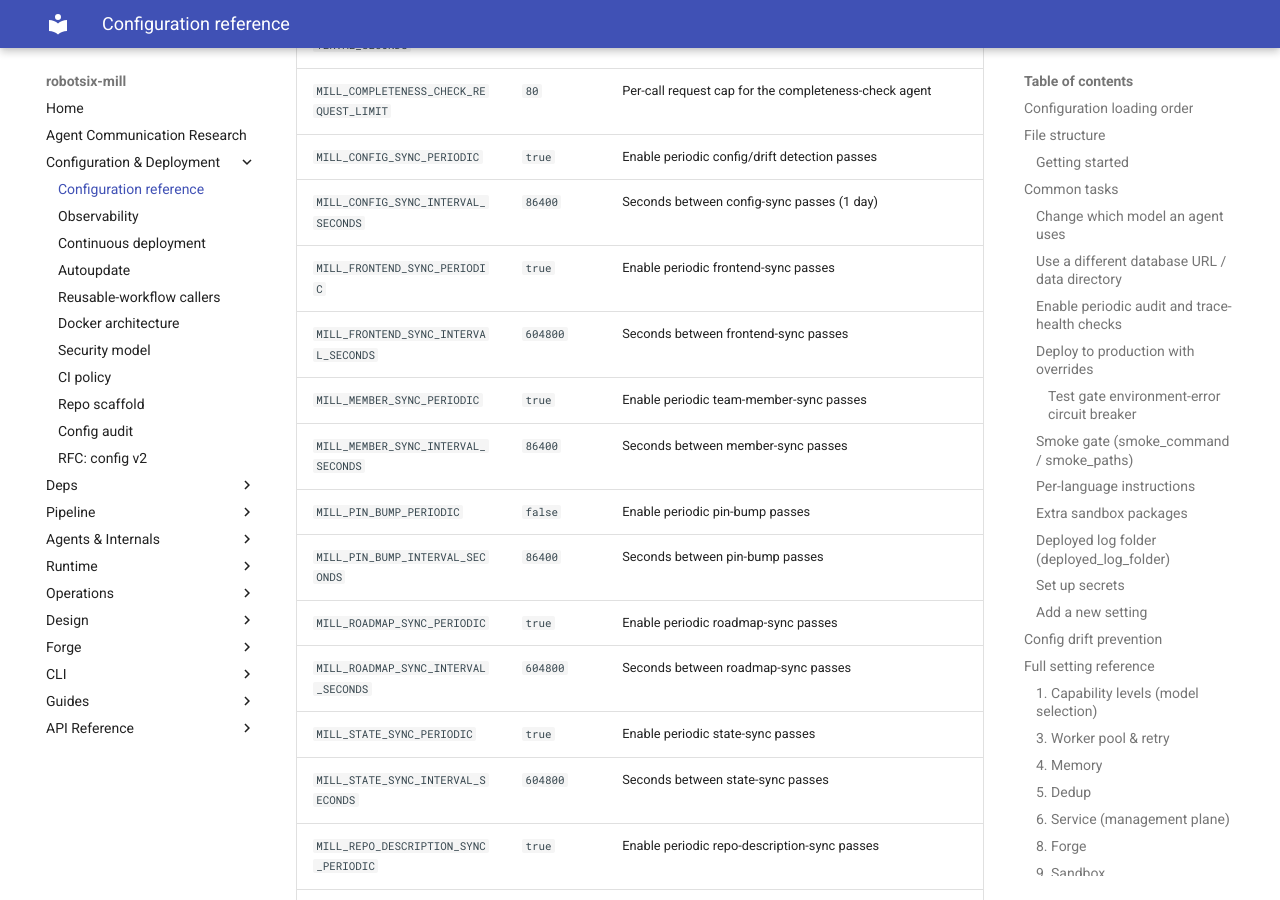
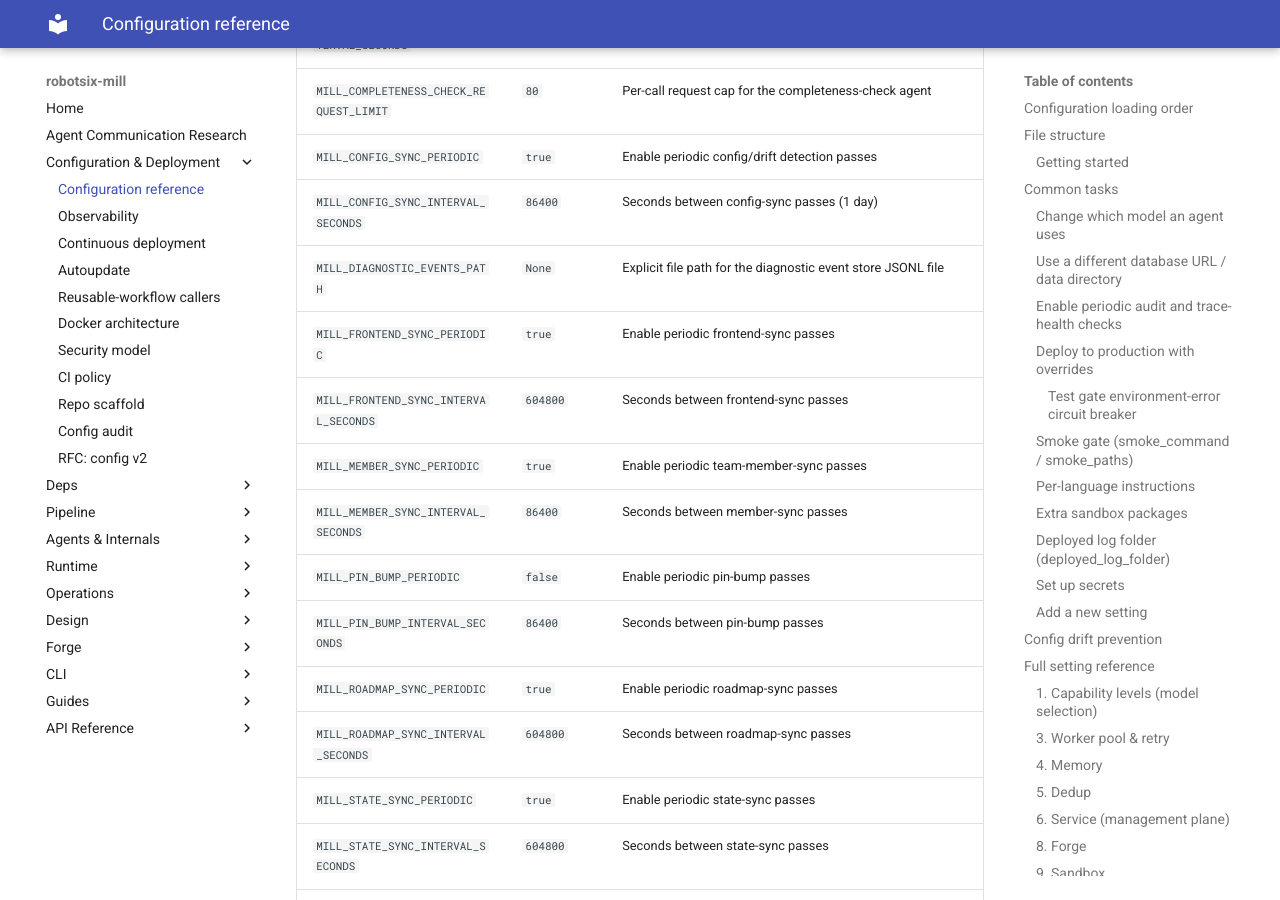
Before and after one commit to damien-robotsix/robotsix-mill, an MkDocs documentation site: the page built from docs/config/configuration.md, in a window 1280 px wide and 900 px high, scrolled down 37027 px. Built offline with MkDocs 1.6.1 and Material for MkDocs 9.7.7, drawn with Linux system fonts in a browser that asks for light colours.

Commit message:
mill: config drift: diagnostic_events_path missing from docs/config/configuration.md (20260729T094629Z-config-drift-diagnostic-events-path-miss-0509) (#2621)
Co-authored-by: robotsix-mill <mill@robotsix.local>

```diff
--- a/docs/config/configuration.md
+++ b/docs/config/configuration.md
@@ -899,6 +899,7 @@ and as environment variables:
 | `MILL_COMPLETENESS_CHECK_REQUEST_LIMIT` | `80` | Per-call request cap for the completeness-check agent |
 | `MILL_CONFIG_SYNC_PERIODIC` | `true` | Enable periodic config/drift detection passes |
 | `MILL_CONFIG_SYNC_INTERVAL_SECONDS` | `86400` | Seconds between config-sync passes (1 day) |
+| `MILL_DIAGNOSTIC_EVENTS_PATH` | `None` | Explicit file path for the diagnostic event store JSONL file |
 | `MILL_FRONTEND_SYNC_PERIODIC` | `true` | Enable periodic frontend-sync passes |
 | `MILL_FRONTEND_SYNC_INTERVAL_SECONDS` | `604800` | Seconds between frontend-sync passes |
 | `MILL_MEMBER_SYNC_PERIODIC` | `true` | Enable periodic team-member-sync passes |
```
Also changed, not shown: CHANGELOG.md (+1 -0 lines).
